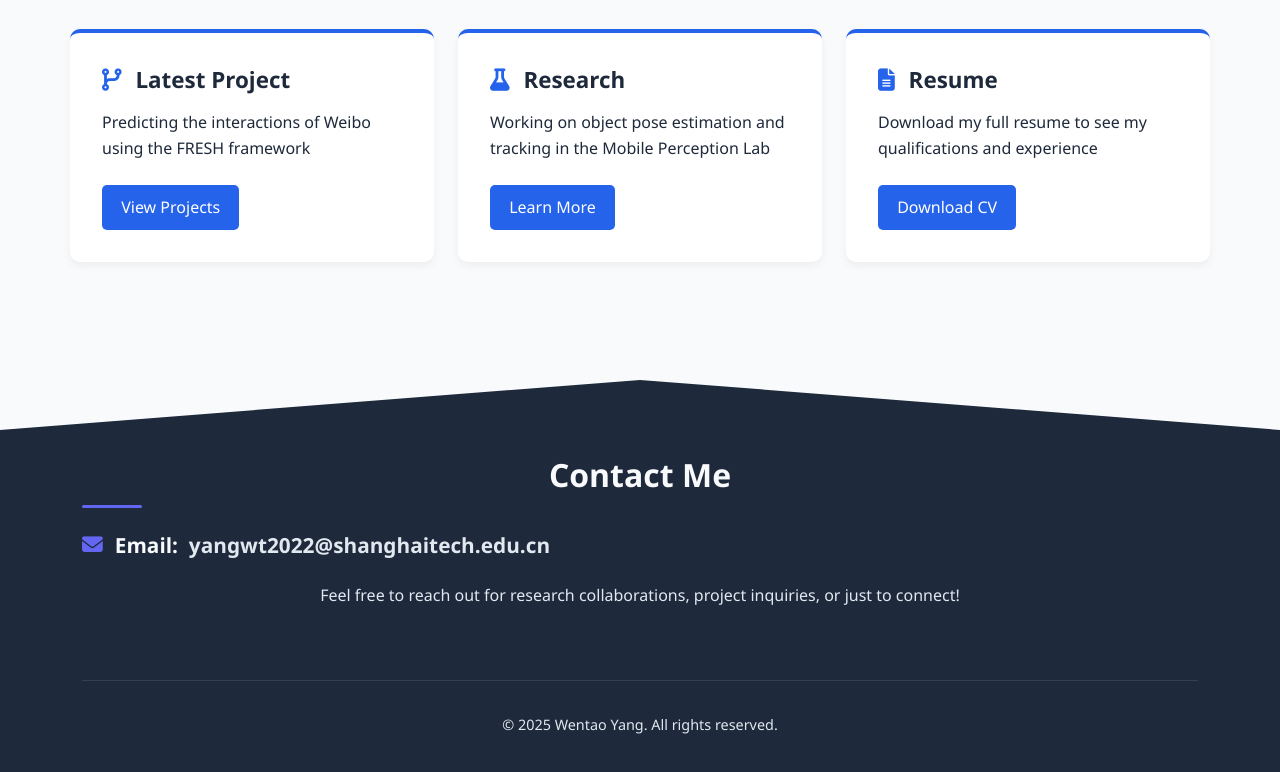
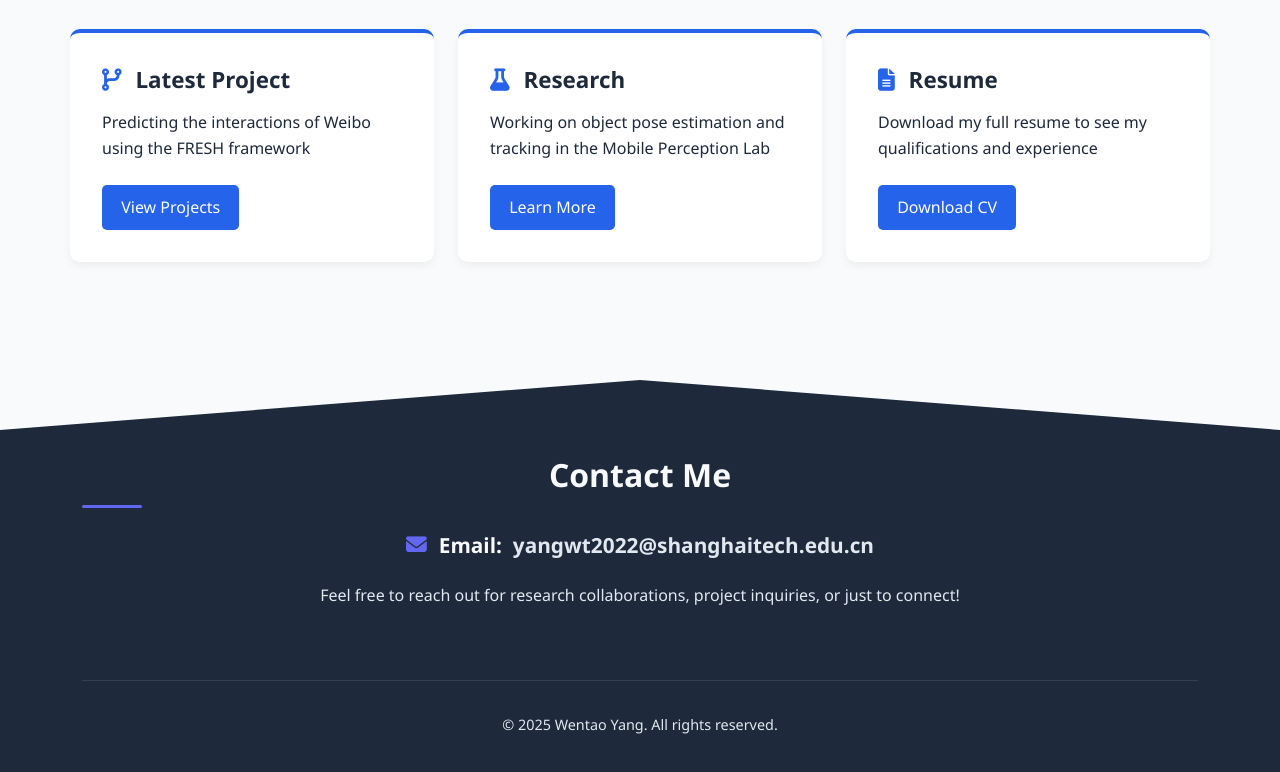
Before and after one commit to Srceventt/Srceventt.github.io, a plain HTML site: page index.html in a window 1280 px wide. Shown: the part 1912-2684 px from the top of the page. Drawn offline with nearby package versions, Linux system fonts and the light colour scheme.

Commit message:
edition5

```diff
--- a/styles.css
+++ b/styles.css
@@ -678,8 +678,10 @@
     color: var(--light-color);
     display: flex;
     align-items: center;
+    justify-content: center; /* 添加：水平居中 */
+    flex-wrap: wrap; /* 添加：允许换行 */
     margin-bottom: 0.75rem;
-  }
+}
 
   .contact-info p {
     margin-bottom: 1.5rem;
```
